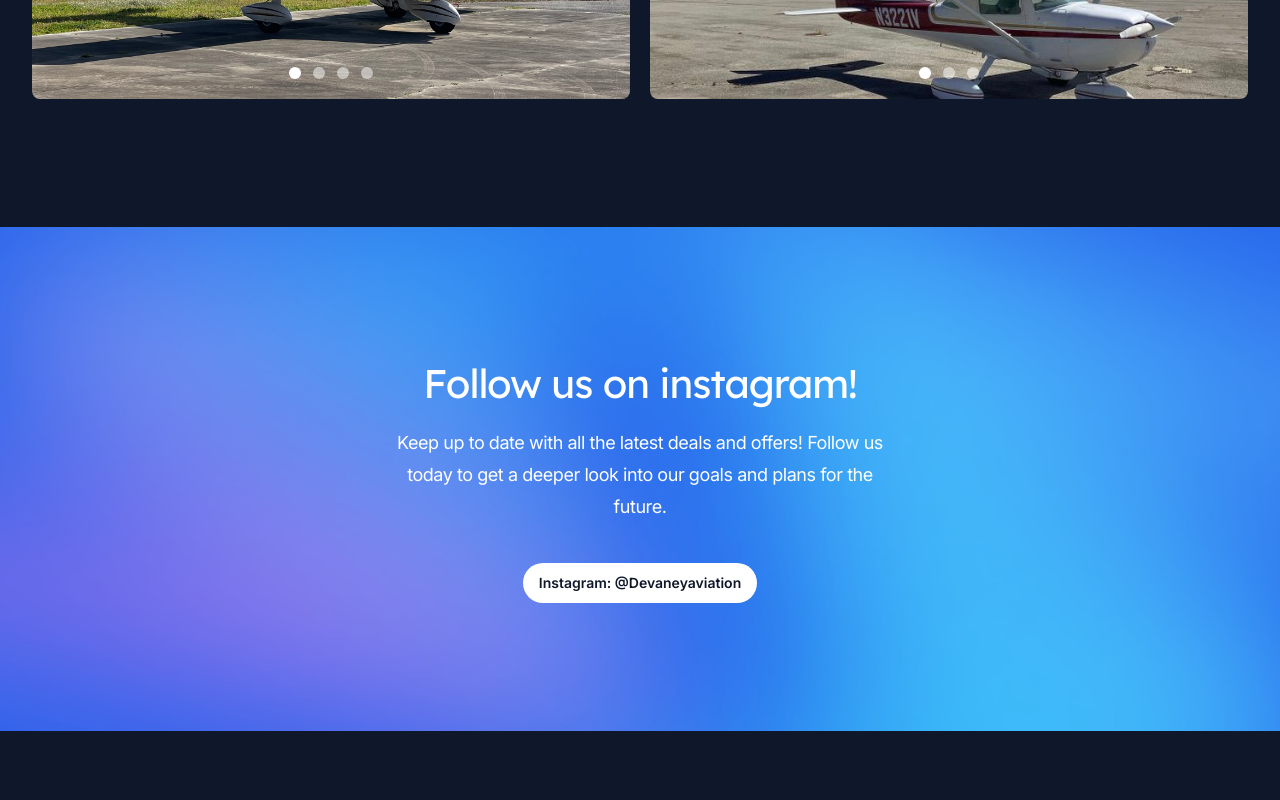
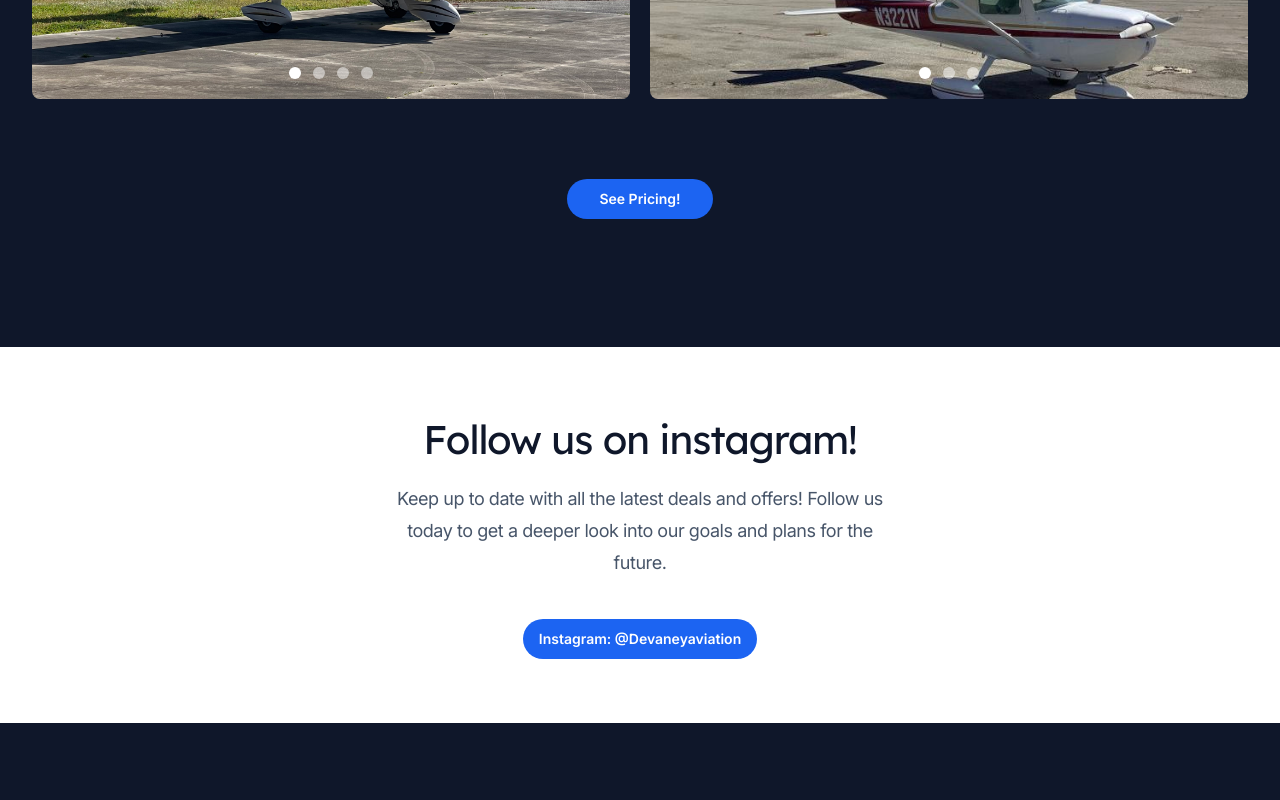
Before and after one commit to HunterBrennan1/devaviation, a Next.js app: page / in a window 1280 px wide. Shown: the part 1380-2180 px from the top of the page. Built offline with nearby package versions, Linux system fonts and the light colour scheme.

Commit message:
added pricing link button to rental section

```diff
--- a/src/components/CallToAction.jsx
+++ b/src/components/CallToAction.jsx
@@ -8,25 +8,25 @@ export function CallToAction() {
   return (
     <section
       id="get-started-today"
-      className="relative overflow-hidden bg-blue-600 py-32"
+      className="relative overflow-hidden bg-white py-16"
     >
-      <Image
+      {/* <Image
         className="absolute left-1/2 top-1/2 max-w-none -translate-x-1/2 -translate-y-1/2"
         src={backgroundImage}
         alt=""
         width={2347}
         height={1244}
         unoptimized
-      />
+      /> */}
       <Container className="relative">
         <div className="mx-auto max-w-lg text-center">
-          <h2 className="font-display text-3xl tracking-tight text-white sm:text-4xl">
+          <h2 className="font-display text-3xl tracking-tight text-slate-900 sm:text-4xl">
             Follow us on instagram!
           </h2>
-          <p className="mt-4 text-lg tracking-tight text-white">
+          <p className="mt-4 text-lg tracking-tight text-slate-600">
             Keep up to date with all the latest deals and offers! Follow us today to get a deeper look into our goals and plans for the future.
           </p>
-          <Button href="https://www.instagram.com/devaneyaviation/?igsh=OWJ4bjg0N2F0eWdu&utm_source=qr" target="_blank" color="white" className="mt-10">
+          <Button href="https://www.instagram.com/devaneyaviation/?igsh=OWJ4bjg0N2F0eWdu&utm_source=qr" target="_blank" color="blue" className="mt-10">
             Instagram: @Devaneyaviation
           </Button>
         </div>
--- a/src/components/SecondaryFeatures.jsx
+++ b/src/components/SecondaryFeatures.jsx
@@ -61,6 +61,9 @@ export function SecondaryFeatures() {
         </div>
         </div>
       </Container>
+      <div className="w-full text-center mt-10">
+      <a class="group inline-flex items-center justify-center rounded-full py-2 px-8 text-sm font-semibold focus:outline-none focus-visible:outline-2 focus-visible:outline-offset-2 bg-blue-600 text-white hover:text-slate-100 hover:bg-blue-500 active:bg-blue-800 active:text-blue-100 focus-visible:outline-blue-600 mt-10" color="blue" variant="solid" href="#pricing">See Pricing!</a>
+      </div>
     </section>
   )
 }
```
